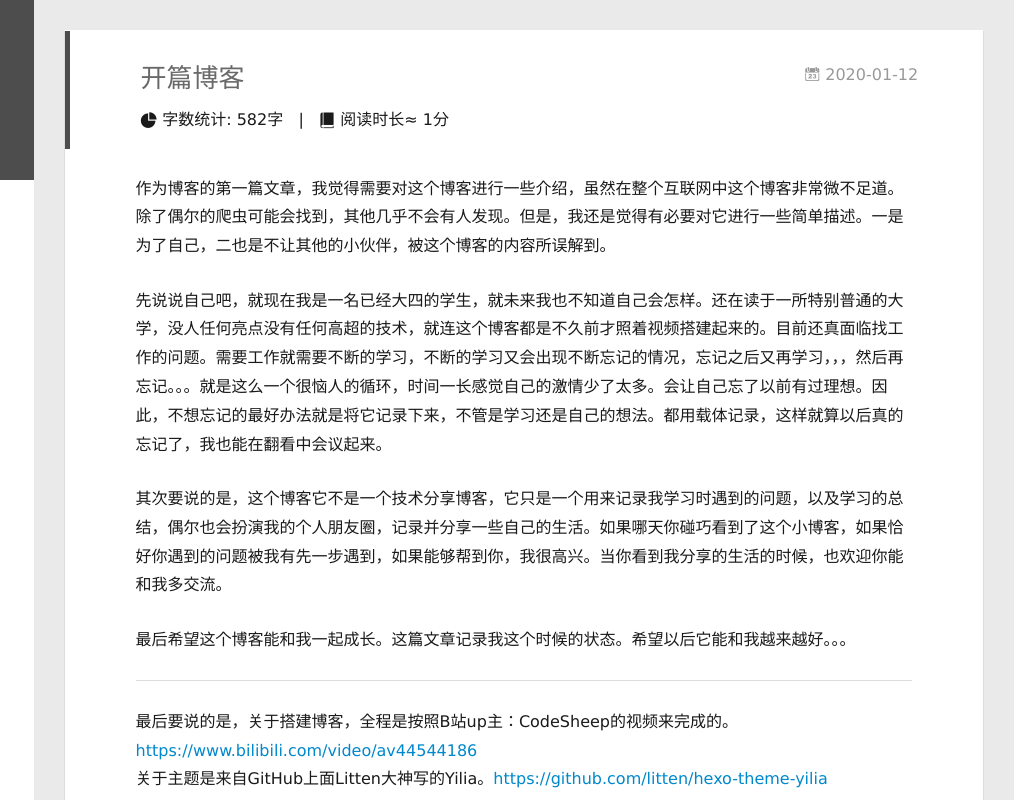
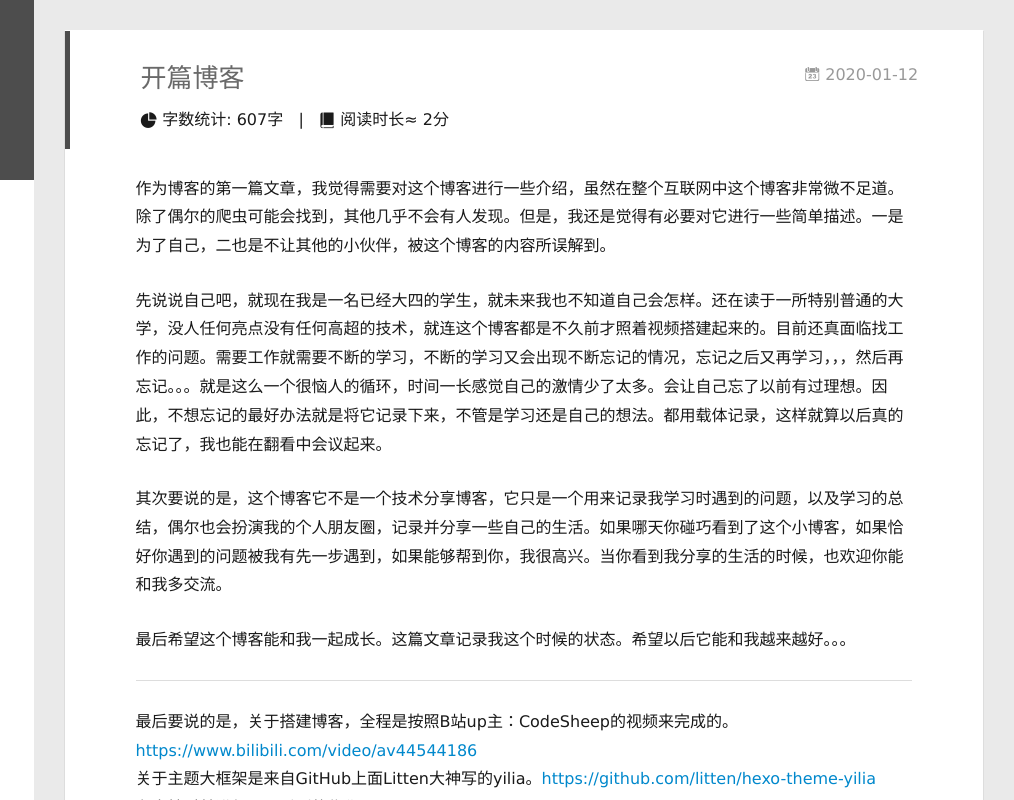
Before and after one commit to xiaojiakp/xiaojiakp.github.io, a plain HTML site: page 2020/01/12/开篇博客/index.html in a window 1280 px wide. Shown: the full height of the page, 266-1280 px from the left. Drawn offline with Linux system fonts and the light colour scheme; some packages are replaced by stand-ins of ours; no server answers; a script that the page names is missing.

Commit message:
Site updated: 2020-02-25 21:33:27

```diff
--- a/2020/01/12/开篇博客/index.html
+++ b/2020/01/12/开篇博客/index.html
@@ -18,7 +18,7 @@
 <meta property="og:description" content="作为博客的第一篇文章，我觉得需要对这个博客进行一些介绍，虽然在整个互联网中这个博客非常微不足道。除了偶尔的爬虫可能会找到，其他几乎不会有人发现。但是，我还是觉得有必要对它进行一些简单描述。一是为了自己，二也是不让其他的小伙伴，被这个博客的内容所误解到。">
 <meta property="og:locale" content="cn">
 <meta property="article:published_time" content="2020-01-12T08:31:09.000Z">
-<meta property="article:modified_time" content="2020-01-13T10:25:17.234Z">
+<meta property="article:modified_time" content="2020-02-25T13:27:17.463Z">
 <meta property="article:author" content="乘小加">
 <meta property="article:tag" content="生活">
 <meta name="twitter:card" content="summary">
@@ -229,7 +229,7 @@
       <!-- 百度字体平台:http://fontstore.baidu.com/static/editor/index.html -->
       <i class="icon-statistics"></i>
       <span class="post-meta-item-text"> 字数统计:</span>
-      <span class="post-count">582字</span>
+      <span class="post-count">607字</span>
     </span>
   </span>
 
@@ -238,7 +238,7 @@
     <span class="post-meta-item-icon">
       <i class="icon-book icon"></i>
       <span class="post-meta-item-text"> 阅读时长≈</span>
-      <span class="post-count">1分</span>
+      <span class="post-count">2分</span>
     </span>
   </span>
 </div>
@@ -254,7 +254,7 @@
 <p>其次要说的是，这个博客它不是一个技术分享博客，它只是一个用来记录我学习时遇到的问题，以及学习的总结，偶尔也会扮演我的个人朋友圈，记录并分享一些自己的生活。如果哪天你碰巧看到了这个小博客，如果恰好你遇到的问题被我有先一步遇到，如果能够帮到你，我很高兴。当你看到我分享的生活的时候，也欢迎你能和我多交流。</p>
 <p>最后希望这个博客能和我一起成长。这篇文章记录我这个时候的状态。希望以后它能和我越来越好。。。</p>
 <hr>
-<p>最后要说的是，关于搭建博客，全程是按照B站up主：CodeSheep的视频来完成的。<a href="https://www.bilibili.com/video/av44544186" target="_blank" rel="noopener">https://www.bilibili.com/video/av44544186</a><br>关于主题是来自GitHub上面Litten大神写的Yilia。<a href="https://github.com/litten/hexo-theme-yilia" target="_blank" rel="noopener">https://github.com/litten/hexo-theme-yilia</a></p>
+<p>最后要说的是，关于搭建博客，全程是按照B站up主：CodeSheep的视频来完成的。<a href="https://www.bilibili.com/video/av44544186" target="_blank" rel="noopener">https://www.bilibili.com/video/av44544186</a><br>关于主题大框架是来自GitHub上面Litten大神写的yilia。<a href="https://github.com/litten/hexo-theme-yilia" target="_blank" rel="noopener">https://github.com/litten/hexo-theme-yilia</a><br>有大神对其进行了一系列的优化。<a href="https://github.com/JoeyBling/hexo-theme-yilia-plus" target="_blank" rel="noopener">https://github.com/JoeyBling/hexo-theme-yilia-plus</a></p>
 
 
 
@@ -434,7 +434,7 @@
       	<div class="footer-right">
 
 
-      		GitHub:<a href="https://github.com/JoeyBling/hexo-theme-yilia-plus" target="_blank">hexo-theme-yilia-plus</a> by Litten
+      		GitHub:<a href="https://github.com/litten/hexo-theme-yilia" target="_blank">hexo-theme-yilia</a> by Litten
       	</div>
     </div>
   </div>
```
Also changed, not shown: archives/2020/01/index.html (+1 -1 lines), archives/2020/index.html (+1 -1 lines), archives/index.html (+1 -1 lines), index.html (+1 -1 lines), tags/生活/index.html (+1 -1 lines).
